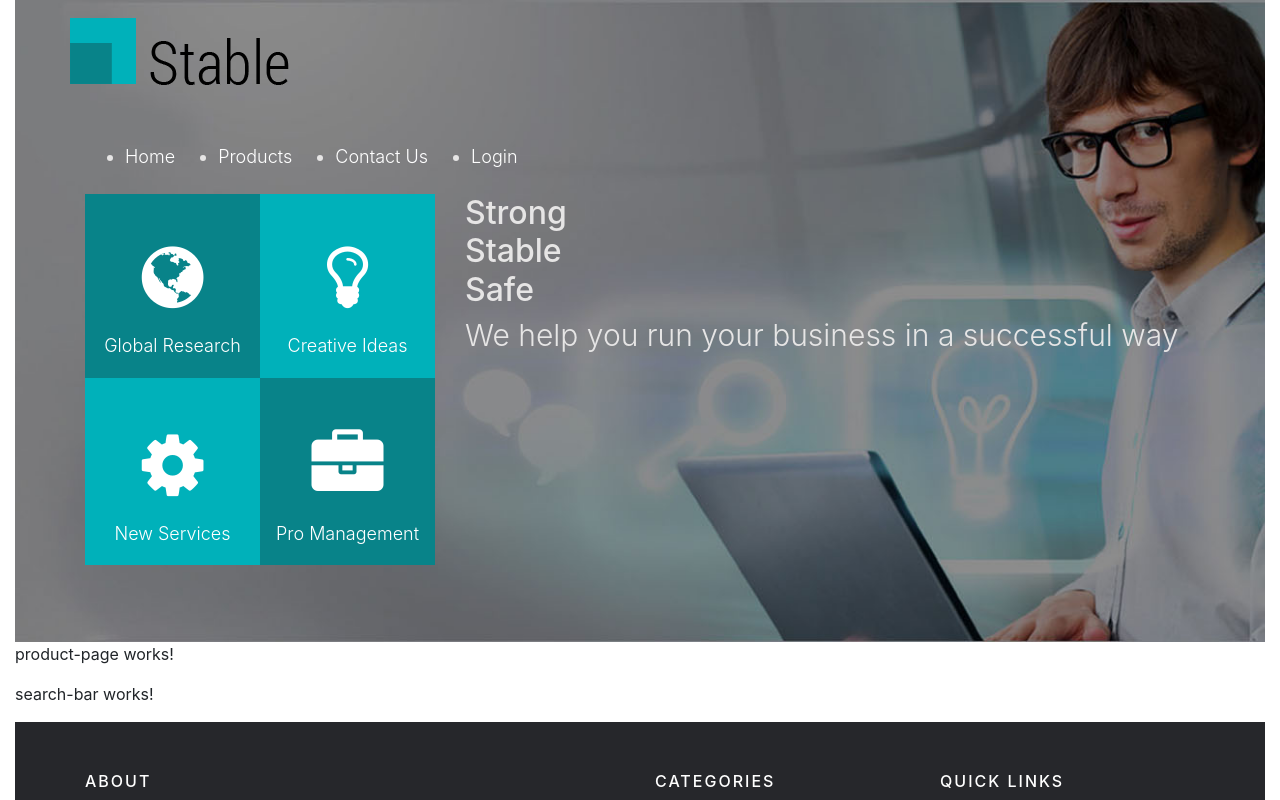
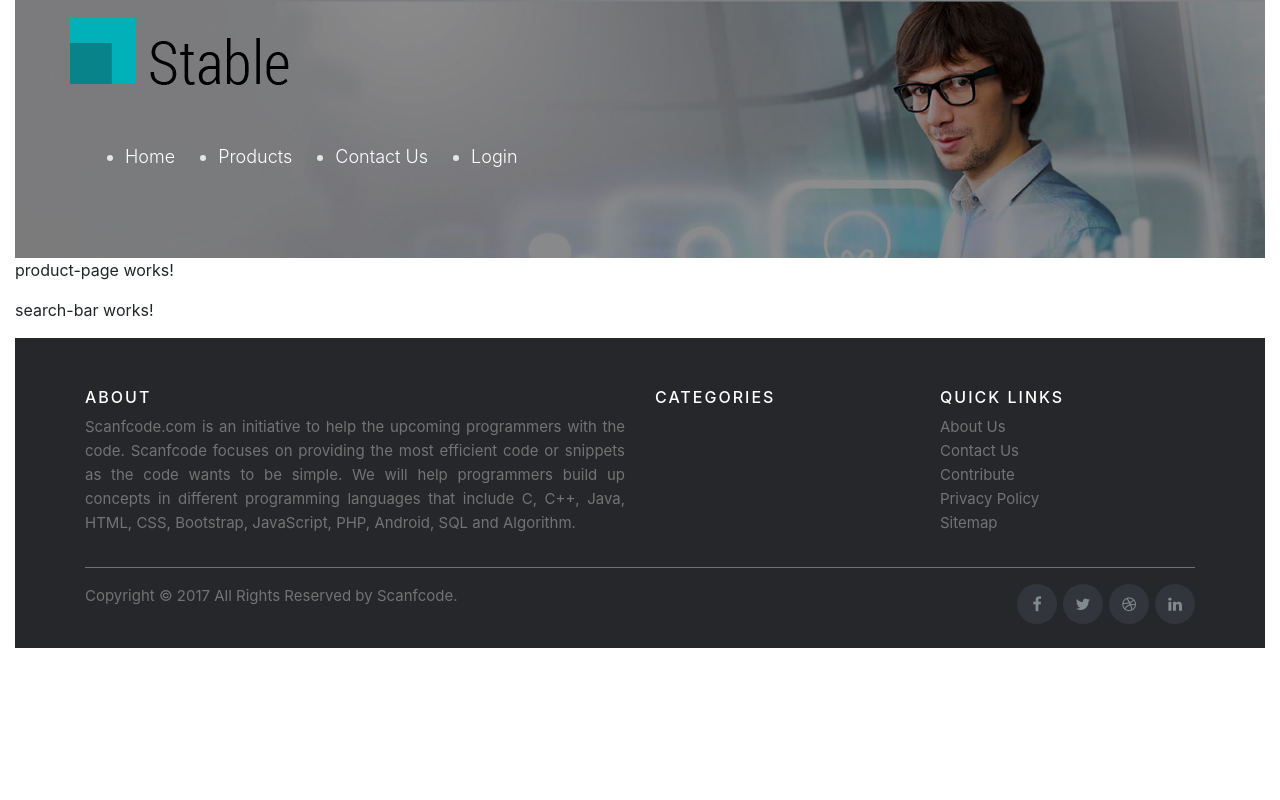
Before and after one commit to mohrezaeib/myProject1, an Angular app: page /products in a window 1280 px wide. Shown: the top 800 px of the page. Built offline with nearby package versions, Linux system fonts and the light colour scheme.

Commit message:
:i like it :)

```diff
--- a/src/app/components/header/navigation/navigation.component.html
+++ b/src/app/components/header/navigation/navigation.component.html
@@ -81,7 +81,7 @@
       </div>
     </div>
   </div>
-  <section id="stuck_container"  [ngClass]="{'nav-rel':true, 'sticky' : isSticky}">
+  <section id="stuck_container2"  [ngClass]="{'nav-rel':true, 'sticky' : isSticky}">
 
     <!--==============================
                 Stuck menu
@@ -130,5 +130,5 @@
       </div>
     </div>
   </section>
-<app-slider  ></app-slider>
+<app-slider *ngIf="showHeader"  ></app-slider>
 </header>
--- a/src/app/components/header/navigation/navigation.component.ts
+++ b/src/app/components/header/navigation/navigation.component.ts
@@ -13,7 +13,7 @@ import {Observable} from 'rxjs';
 })
 export class NavigationComponent implements OnInit {
   isSticky = false;
-
+  showHeader = true;
   @HostListener('window:scroll', ['$event'])
   checkScroll() {
     this.isSticky = window.pageYOffset >= 250;
@@ -29,7 +29,8 @@ export class NavigationComponent implements OnInit {
     this.router.events.subscribe((event: Event) => {
       if (event instanceof NavigationEnd) {
         // Hide loading indicator
-        console.log(this.router.url);
+        if (this.router.url !== '/home') { this.showHeader = false; }
+        else { this.showHeader = true; }
 
       }
 
```
